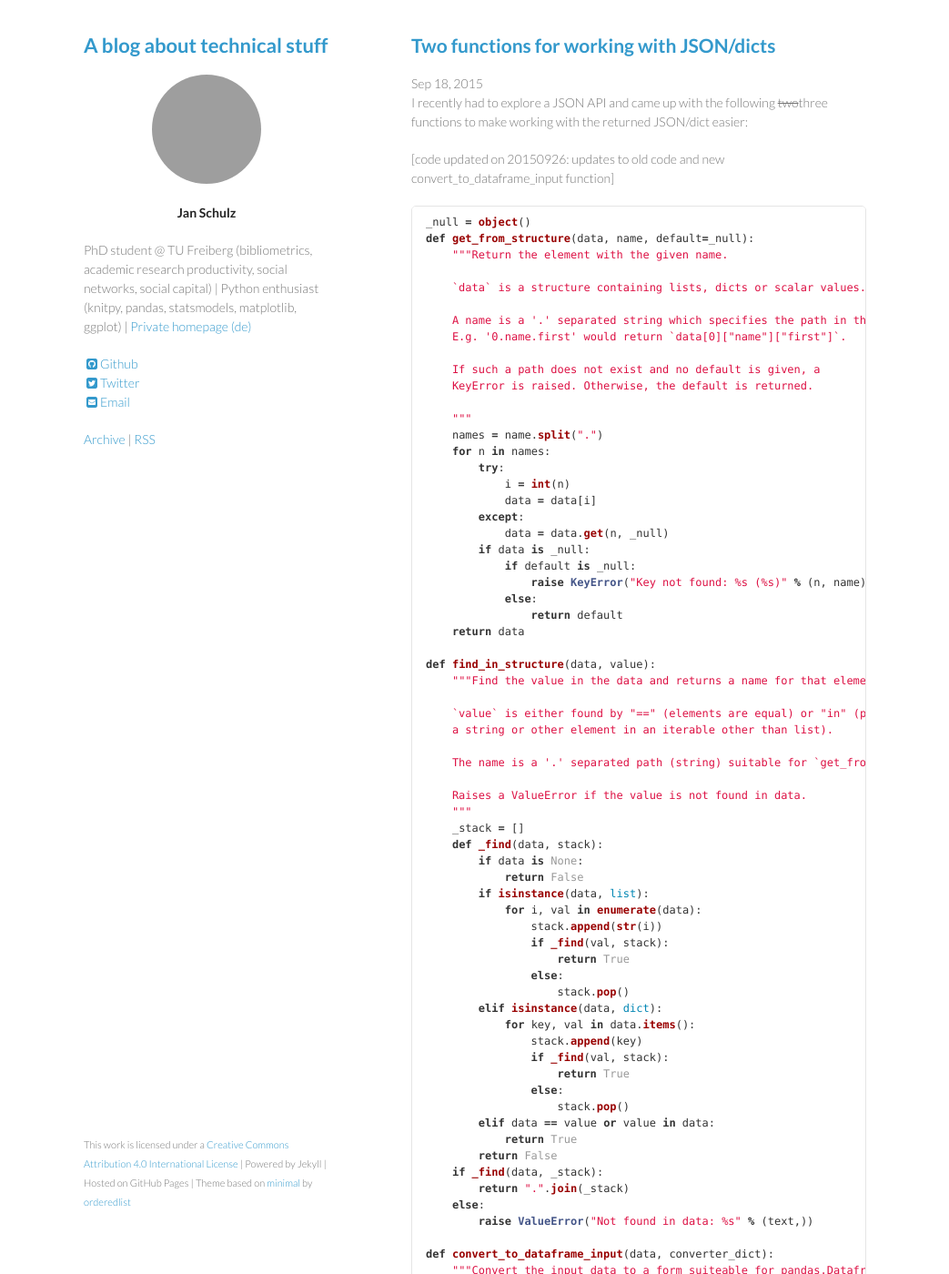
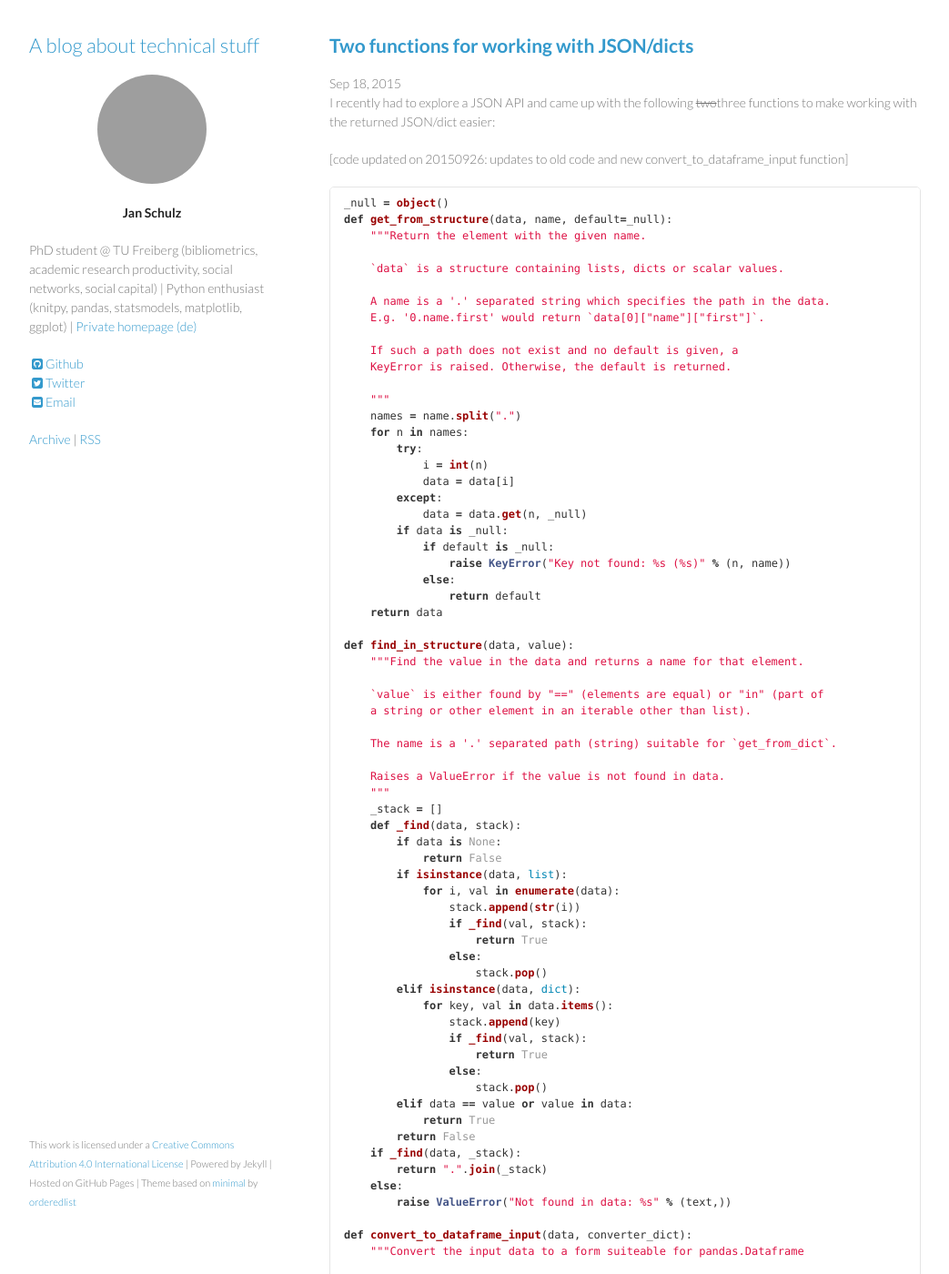
Before and after one commit to JanSchulz/JanSchulz.github.io, a Jekyll site: the page built from _posts/2015-09-18-working_with_dicts.md, in a window 1280 px wide and 1400 px high. Shown: the whole window at 91% size, without its empty margins (118-1161 px from the left). Built offline with Jekyll 4.4.1, drawn with Linux system fonts in a browser that asks for light colours; nearby versions of some CDN libraries; Markdown is read by kramdown in place of the engine named in the settings; comment, search, counter and statistics services are not loaded; some of the changed text lies outside the part shown; grey boxes are pictures that could not be loaded.

Commit message:
Slight tweaks to the layout
* slightly bigger content area
* title links back to homepage

```diff
--- a/_layouts/default.html
+++ b/_layouts/default.html
@@ -16,7 +16,7 @@
   <body>
     <div class="wrapper">
       <header>
-        <h1>{{ site.title }}</h1>
+        <h1><a href="/">{{ site.title }}</a></h1>
         {% if site.author.picture %}<p style="text-align: center;"><img class="img-circle center" src="{{ site.author.picture }}" height=120 width=120></br><strong>{{ site.author.name }}</strong></p>{% endif %}
         {% if site.description %}<p>{{ site.description }}</p>{% endif %}
         {% include svg-icons.html %}
--- a/css/styles.css
+++ b/css/styles.css
@@ -46,7 +46,7 @@ a:hover small {
 }
 
 .wrapper {
-  width:860px;
+  width:980px;
   margin:0 auto;
 }
 
@@ -194,7 +194,7 @@ header ul a strong {
 }
 
 section {
-  width:500px;
+  width:650px;
   float:right;
   padding-bottom:50px;
 }
```
Also changed, not shown: _posts/2015-09-18-working_with_dicts.md (+4 -2 lines).
